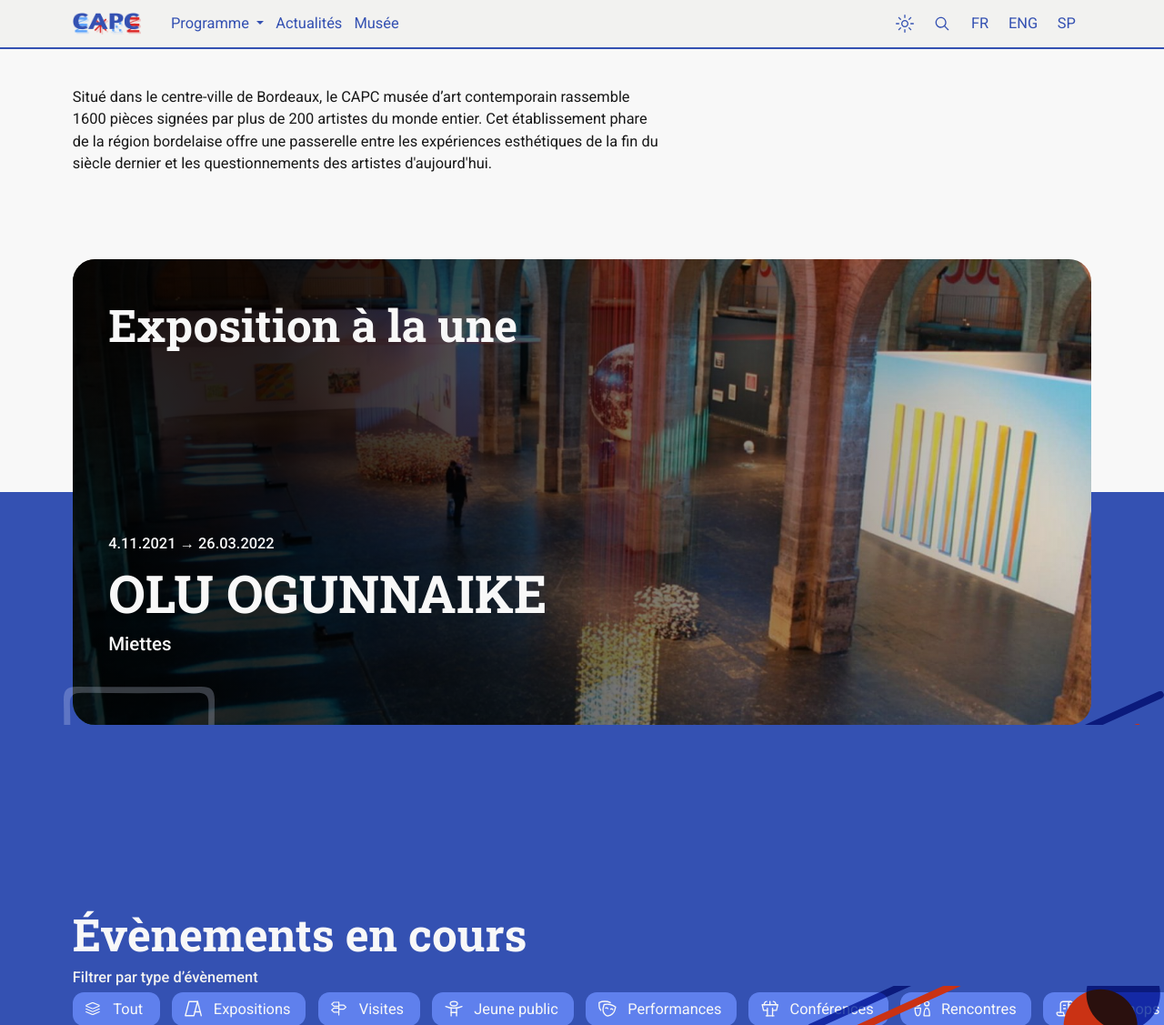
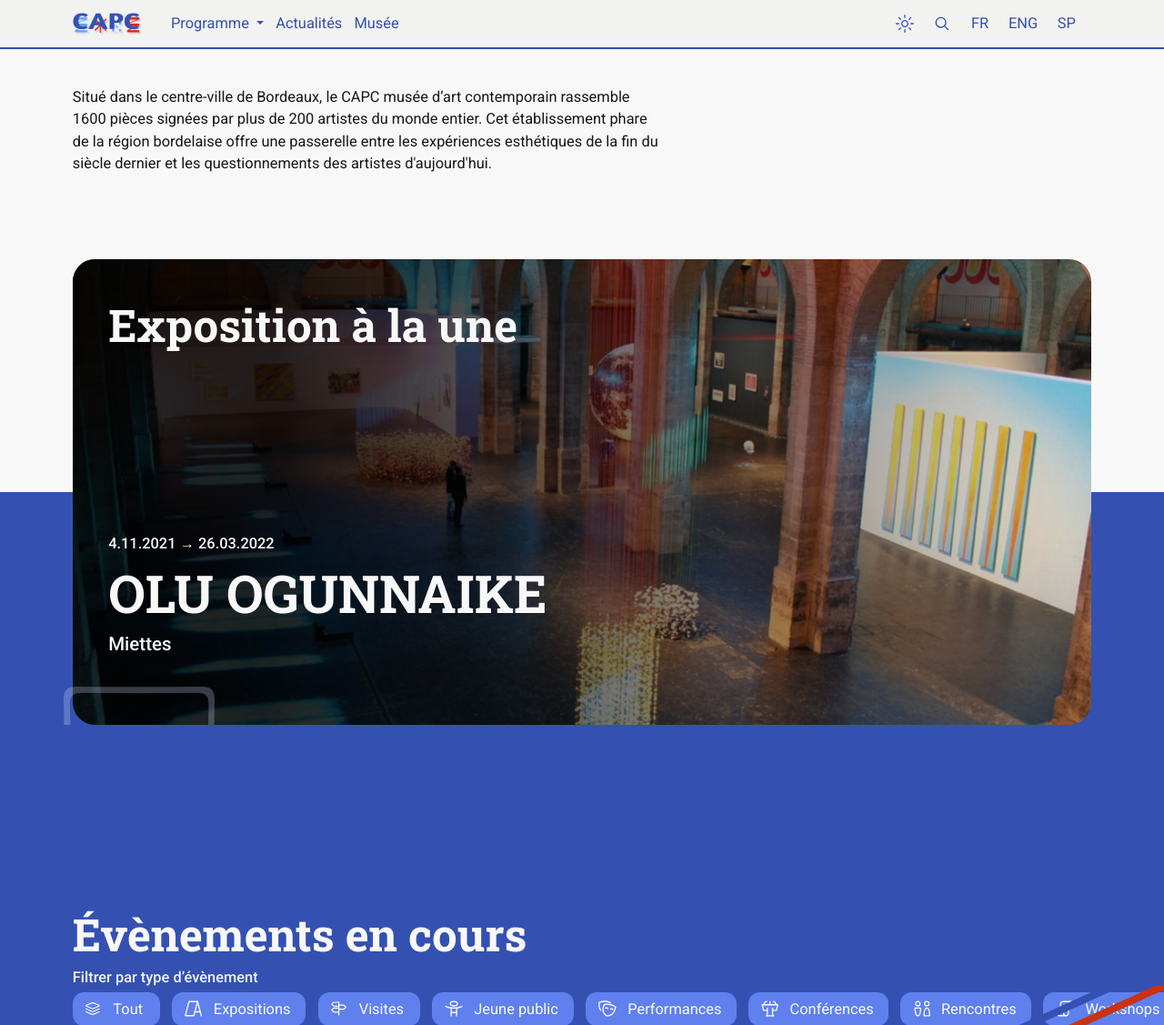
Before and after one commit to studio-beauvoir/jekyll-capc, a Jekyll site: the page built from _pages/index.html, in a window 1280 px wide and 1400 px high, scrolled down 230 px. Shown: the top 1127 px of the window at 91% size. Built offline with Jekyll 4.4.1, drawn with Linux system fonts in a browser that asks for light colours; grey boxes are pictures that could not be loaded.

Commit message:
tiensjason

```diff
--- a/_sass/sections/home/hero.scss
+++ b/_sass/sections/home/hero.scss
@@ -42,8 +42,9 @@
     }
 
     .heroGraphics_une {
-        right:0;
+        left:75%;
         bottom: 0;
+        transform: translateY(15%);
         position: absolute;
     }
 
```
